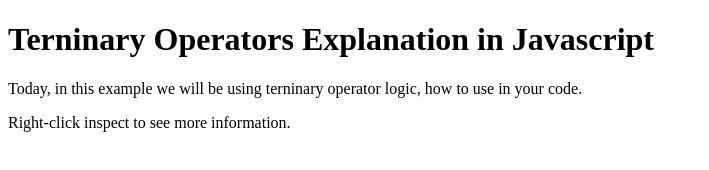
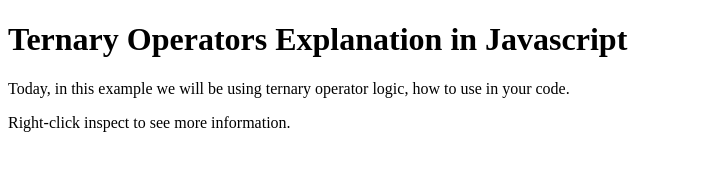
Before and after one commit to LavellM25/Fun-HTML-CSS-Javascript, a plain HTML site: page Bro Code Playlist (Javascript)/Example_12/project12.html in a window 1280 px wide. Shown: the whole page, without its empty margins (0-709 px from the left). Drawn offline with Linux system fonts and the light colour scheme.

Commit message:
fun updates to repo

```diff
--- a/Bro Code Playlist (Javascript)/Example_12/project12.html
+++ b/Bro Code Playlist (Javascript)/Example_12/project12.html
@@ -5,8 +5,8 @@
     <title>Project #12</title>
 </head>
     <body>
-        <h1>Terninary Operators Explanation in Javascript</h1>
-            <p>Today, in this example we will be using terninary operator logic, how to use in your code.</p>
+        <h1>Ternary Operators Explanation in Javascript</h1>
+            <p>Today, in this example we will be using ternary operator logic, how to use in your code.</p>
             <p>Right-click inspect to see more information.</p>
     </body>
 
```
Also changed, not shown: 4 other files.
